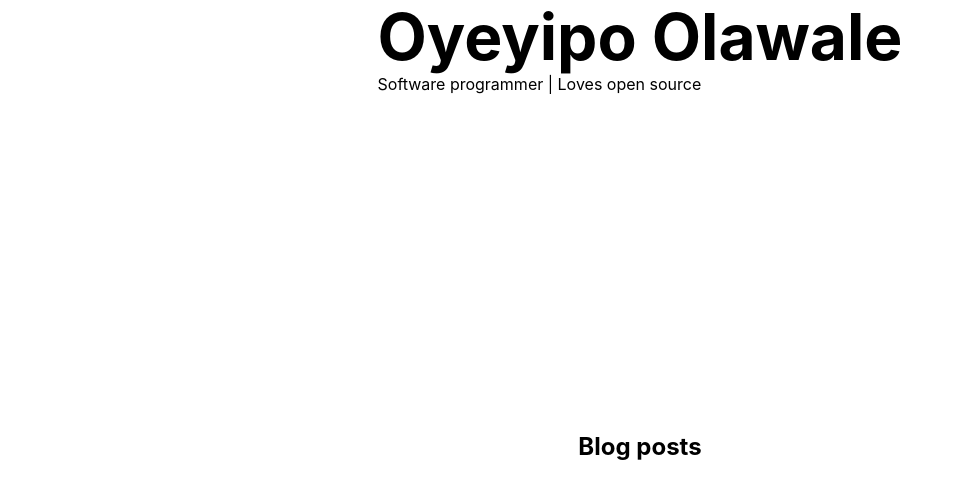
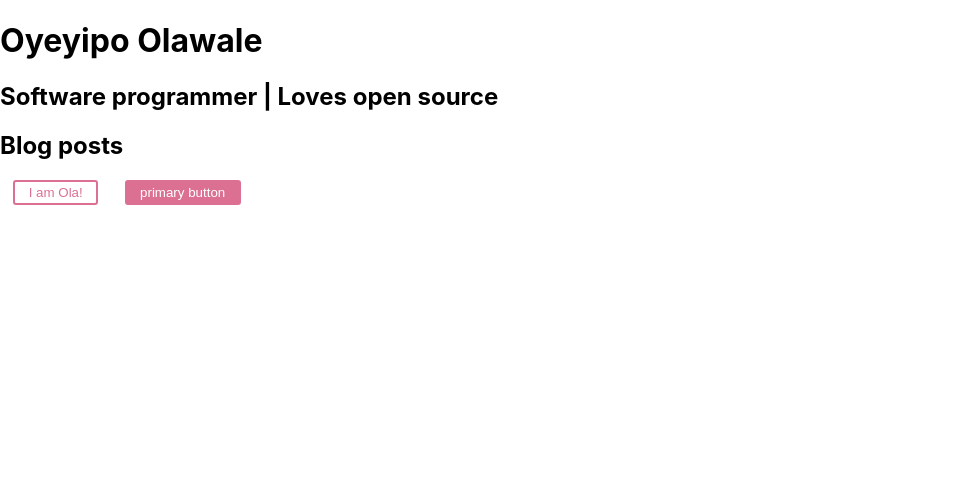
Before and after one commit to oyeyipo/oyeyipoolawale, a Next.js app: page / in a window 1280 px wide. Shown: the top 498 px of the page, without its empty margins (0-962 px from the left). Built offline with nearby package versions, Linux system fonts and the light colour scheme.

Commit message:
setup styled components

```diff
--- a/package.json
+++ b/package.json
@@ -10,6 +10,7 @@
   "dependencies": {
     "next": "10.0.3",
     "react": "17.0.1",
-    "react-dom": "17.0.1"
+    "react-dom": "17.0.1",
+    "styled-components": "^5.3.0"
   }
 }
--- a/pages/_app.js
+++ b/pages/_app.js
@@ -1,7 +1,42 @@
-import '../styles/globals.css'
+import { createGlobalStyle } from "styled-components";
 
 function MyApp({ Component, pageProps }) {
-  return <Component {...pageProps} />
+  return (
+    <>
+      <GlobalStleAndResets />
+      <Component {...pageProps} />
+    </>
+  );
 }
 
-export default MyApp
+const GlobalStleAndResets = createGlobalStyle`
+html,
+body {
+  padding: 0;
+  margin: 0;
+  font-family: -apple-system, BlinkMacSystemFont, Segoe UI, Roboto, Oxygen,
+    Ubuntu, Cantarell, Fira Sans, Droid Sans, Helvetica Neue, sans-serif;
+}
+
+a {
+  color: inherit;
+  text-decoration: none;
+}
+
+* {
+  box-sizing: border-box;
+}
+
+
+.code {
+  background: #fafafa;
+  border-radius: 5px;
+  padding: 0.75rem;
+  font-size: 1.1rem;
+  font-family: Menlo, Monaco, Lucida Console, Liberation Mono, DejaVu Sans Mono,
+    Bitstream Vera Sans Mono, Courier New, monospace;
+}
+
+`;
+
+export default MyApp;
--- a/pages/index.js
+++ b/pages/index.js
@@ -1,23 +1,43 @@
 import Head from "next/head";
-import styles from "../styles/Home.module.css";
+import styled, { css, createGlobalStyle } from "styled-components";
 
 export default function Home() {
   return (
-    <div className={styles.container}>
+    <>
       <Head>
         <title>Oyeyipo Olawale - Software Engineer</title>
         <link rel="icon" href="/favicon.ico" />
       </Head>
       <header>
-        <h1 className={styles.title}>Oyeyipo Olawale</h1>
-        <span>Software programmer | Loves open source</span>
+        <h1>Oyeyipo Olawale</h1>
+        <h2>Software programmer | Loves open source</h2>
       </header>
 
-      <main className={styles.main}>
+      <main>
         <section id="blog-posts">
           <h2>Blog posts</h2>
+
+          <Button>I am Ola!</Button>
+          <Button primary>primary button</Button>
         </section>
       </main>
-    </div>
+    </>
   );
 }
+
+// STYLINGS
+const Button = styled.button`
+  background: transparent;
+  border-radius: 3px;
+  border: 2px solid palevioletred;
+  color: palevioletred;
+  margin: 0 1em;
+  padding: 0.25em 1em;
+
+  ${(props) =>
+    props.primary &&
+    css`
+      background-color: palevioletred;
+      color: white;
+    `}
+`;
--- a/styles/Home.module.css
+++ /dev/null
@@ -1,122 +0,0 @@
-.container {
-  min-height: 100vh;
-  padding: 0 0.5rem;
-  display: flex;
-  flex-direction: column;
-  justify-content: center;
-  align-items: center;
-}
-
-.main {
-  padding: 5rem 0;
-  flex: 1;
-  display: flex;
-  flex-direction: column;
-  justify-content: center;
-  align-items: center;
-}
-
-.footer {
-  width: 100%;
-  height: 100px;
-  border-top: 1px solid #eaeaea;
-  display: flex;
-  justify-content: center;
-  align-items: center;
-}
-
-.footer img {
-  margin-left: 0.5rem;
-}
-
-.footer a {
-  display: flex;
-  justify-content: center;
-  align-items: center;
-}
-
-.title a {
-  color: #0070f3;
-  text-decoration: none;
-}
-
-.title a:hover,
-.title a:focus,
-.title a:active {
-  text-decoration: underline;
-}
-
-.title {
-  margin: 0;
-  line-height: 1.15;
-  font-size: 4rem;
-}
-
-.title,
-.description {
-  text-align: center;
-}
-
-.description {
-  line-height: 1.5;
-  font-size: 1.5rem;
-}
-
-.code {
-  background: #fafafa;
-  border-radius: 5px;
-  padding: 0.75rem;
-  font-size: 1.1rem;
-  font-family: Menlo, Monaco, Lucida Console, Liberation Mono, DejaVu Sans Mono,
-    Bitstream Vera Sans Mono, Courier New, monospace;
-}
-
-.grid {
-  display: flex;
-  align-items: center;
-  justify-content: center;
-  flex-wrap: wrap;
-  max-width: 800px;
-  margin-top: 3rem;
-}
-
-.card {
-  margin: 1rem;
-  flex-basis: 45%;
-  padding: 1.5rem;
-  text-align: left;
-  color: inherit;
-  text-decoration: none;
-  border: 1px solid #eaeaea;
-  border-radius: 10px;
-  transition: color 0.15s ease, border-color 0.15s ease;
-}
-
-.card:hover,
-.card:focus,
-.card:active {
-  color: #0070f3;
-  border-color: #0070f3;
-}
-
-.card h3 {
-  margin: 0 0 1rem 0;
-  font-size: 1.5rem;
-}
-
-.card p {
-  margin: 0;
-  font-size: 1.25rem;
-  line-height: 1.5;
-}
-
-.logo {
-  height: 1em;
-}
-
-@media (max-width: 600px) {
-  .grid {
-    width: 100%;
-    flex-direction: column;
-  }
-}
--- a/styles/globals.css
+++ /dev/null
@@ -1,16 +0,0 @@
-html,
-body {
-  padding: 0;
-  margin: 0;
-  font-family: -apple-system, BlinkMacSystemFont, Segoe UI, Roboto, Oxygen,
-    Ubuntu, Cantarell, Fira Sans, Droid Sans, Helvetica Neue, sans-serif;
-}
-
-a {
-  color: inherit;
-  text-decoration: none;
-}
-
-* {
-  box-sizing: border-box;
-}
```
Also changed, not shown: 1 other file (tests, documents, lock files or other folders).
